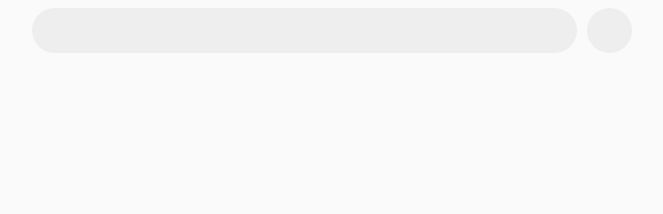
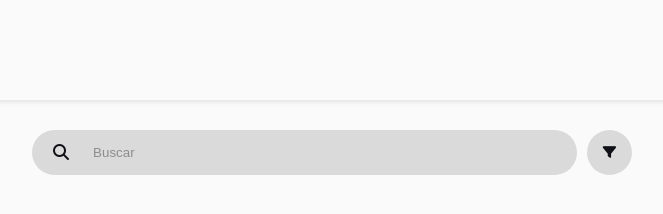
Before and after one commit to Urielminpro705/FeedEvent, a plain HTML site: page index.html in a window 1280 px wide. Shown: the whole page, without its empty margins (308-971 px from the left). Drawn offline with nearby package versions, Linux system fonts and the light colour scheme.

Commit message:
Diseño barra de busqueda

```diff
--- a/CSS/busqueda.css
+++ b/CSS/busqueda.css
@@ -1,5 +1,25 @@
 body {
-    background-color: #fafafa;
+    background-color: var(--primario);
+    margin: 0;
+}
+
+nav {
+    width: 100%;
+    position: absolute;
+    height: 100px;
+    background-color: var(--primario);
+    top: 0;
+    box-shadow: 0 3px 3px 0 rgba(0, 0, 0, 0.068);
+}
+
+main {
+    margin-top: 130px;
+}
+
+.cont-search-bar {
+    width: 100%;
+    display: flex;
+    justify-content: center;
 }
 
 .search-bar {
@@ -10,17 +30,54 @@ body {
     gap: 10px;
 }
 
-.cont-search-bar {
+.cont-search-input {
     width: 100%;
-    display: flex;
-    justify-content: center;
+    height: 100%;
+    background-color: var(--terciario);
+    border-radius: 100px;
+    display: grid;
+    grid-template-columns: 10% 90%;
+    grid-template-rows: 100%;
+    overflow: hidden;
+    border: transparent 2px solid;
+    box-sizing: border-box;
 }
 
-.search-input {
-    width: 100%;
-    height: 100%;
-    background-color: #eeeeee;
-    border-radius: 100px;
+#search-input {
+    grid-column: 2;
+    border: none;
+    outline: none;
+    padding-left: 5px;
+    padding-right: 10px;
+    box-sizing: border-box;
+    background-color: var(--terciario);
+    color: var(--secundario);
+}
+
+#search-input::placeholder {
+    color: var(--placeholder);
+}
+
+.search-btn {
+    grid-column: 1;
+    padding: 0;
+    border: none;
+    background-color: transparent;
+    color: var(--secundario);
+    font-size: 1rem;
+    cursor: pointer;
+}
+
+.btn:hover {
+    background-color: var(--hover);
+}
+
+.btn:active {
+    background-color: var(--terciario);
+}
+
+.cont-search-input:focus-within {
+    border-color: var(--secundario);
 }
 
 .filter-btn {
@@ -28,5 +85,7 @@ body {
     min-width: 45px;
     border-radius: 50px;
     border: none;
-    background-color: #eeeeee;
+    background-color: var(--terciario);
+    color: var(--secundario);
+    cursor: pointer;
 }
--- a/CSS/prefix.css
+++ b/CSS/prefix.css
@@ -0,0 +1,7 @@
+:root {
+    --primario: #fafafa;
+    --secundario: rgb(15, 17, 23);
+    --terciario: #dadada;
+    --placeholder: #8d8d8d;
+    --hover: #bdbdbd;
+}
--- /dev/null
+++ b/JS/busqueda.js
@@ -0,0 +1,3 @@
+$(document).ready(function() {
+
+})
--- a/index.html
+++ b/index.html
@@ -3,17 +3,32 @@
 <head>
     <meta charset="UTF-8">
     <meta name="viewport" content="width=device-width, initial-scale=1.0">
+    <link rel="stylesheet" href="CSS/prefix.css">
     <link rel="stylesheet" href="CSS/busqueda.css">
-    <title>Document</title>
+    <title>FeedEvent - Inicio</title>
 </head>
 <body>
     <main>
+        <nav>
+
+        </nav>
         <article class="cont-search-bar">
             <div class="search-bar">
-                <div class="search-input"></div>
-                <button class="filter-btn"></button>
+                <div class="cont-search-input">
+                    <button class="search-btn btn">
+                        <i class="fa-solid fa-magnifying-glass"></i>
+                    </button>
+                    <input type="text" id="search-input" placeholder="Buscar">
+                </div>
+                <button class="filter-btn btn">
+                    <i class="fa-solid fa-filter"></i>
+                </button>
             </div>
         </article>
     </main>
+
+    <script src="https://code.jquery.com/jquery-3.6.0.min.js"></script>
+    <script src="JS/busqueda.js"></script>
+    <script src="https://kit.fontawesome.com/5049a1cee4.js" crossorigin="anonymous"></script>
 </body>
 </html>
```
